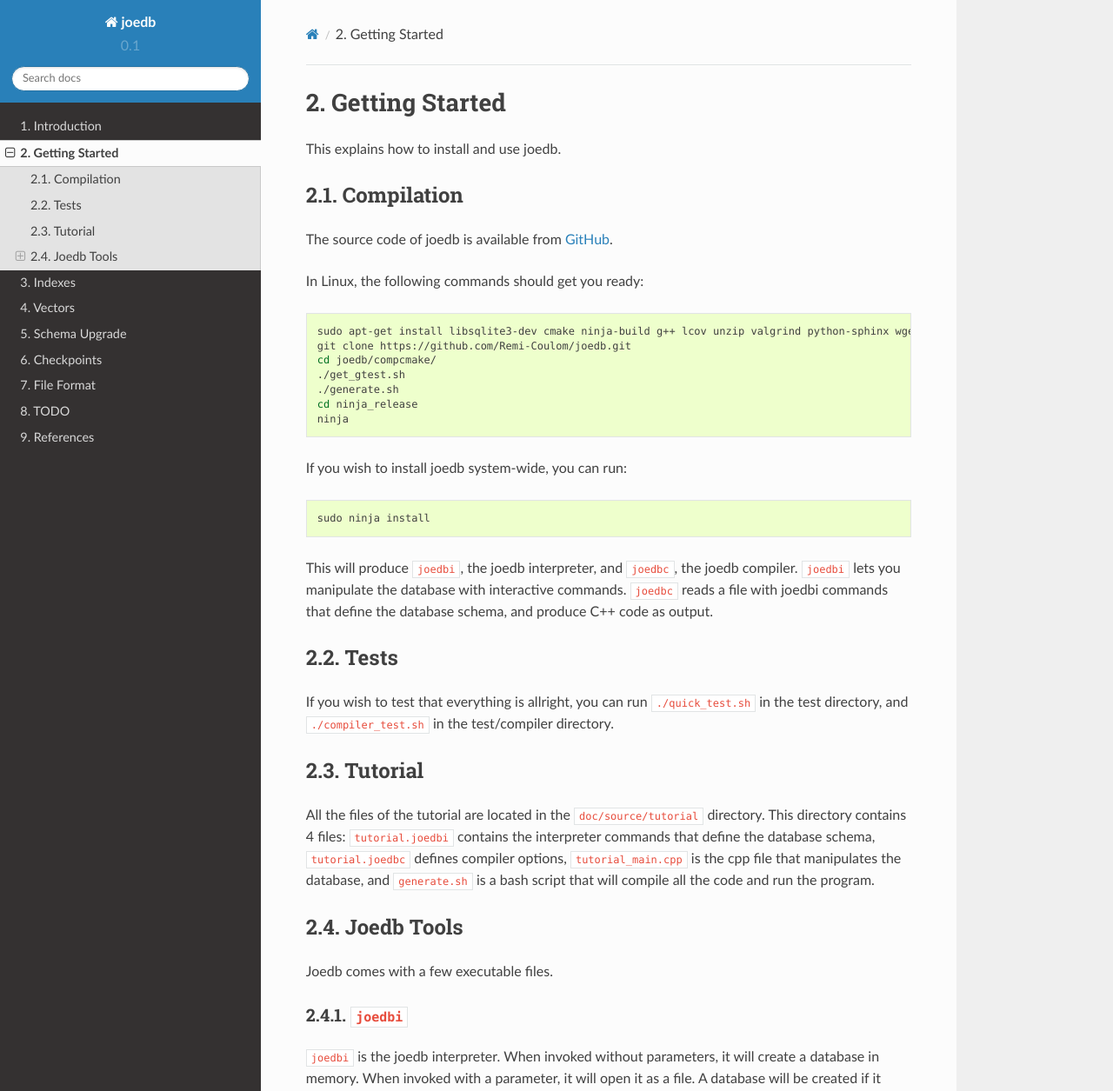
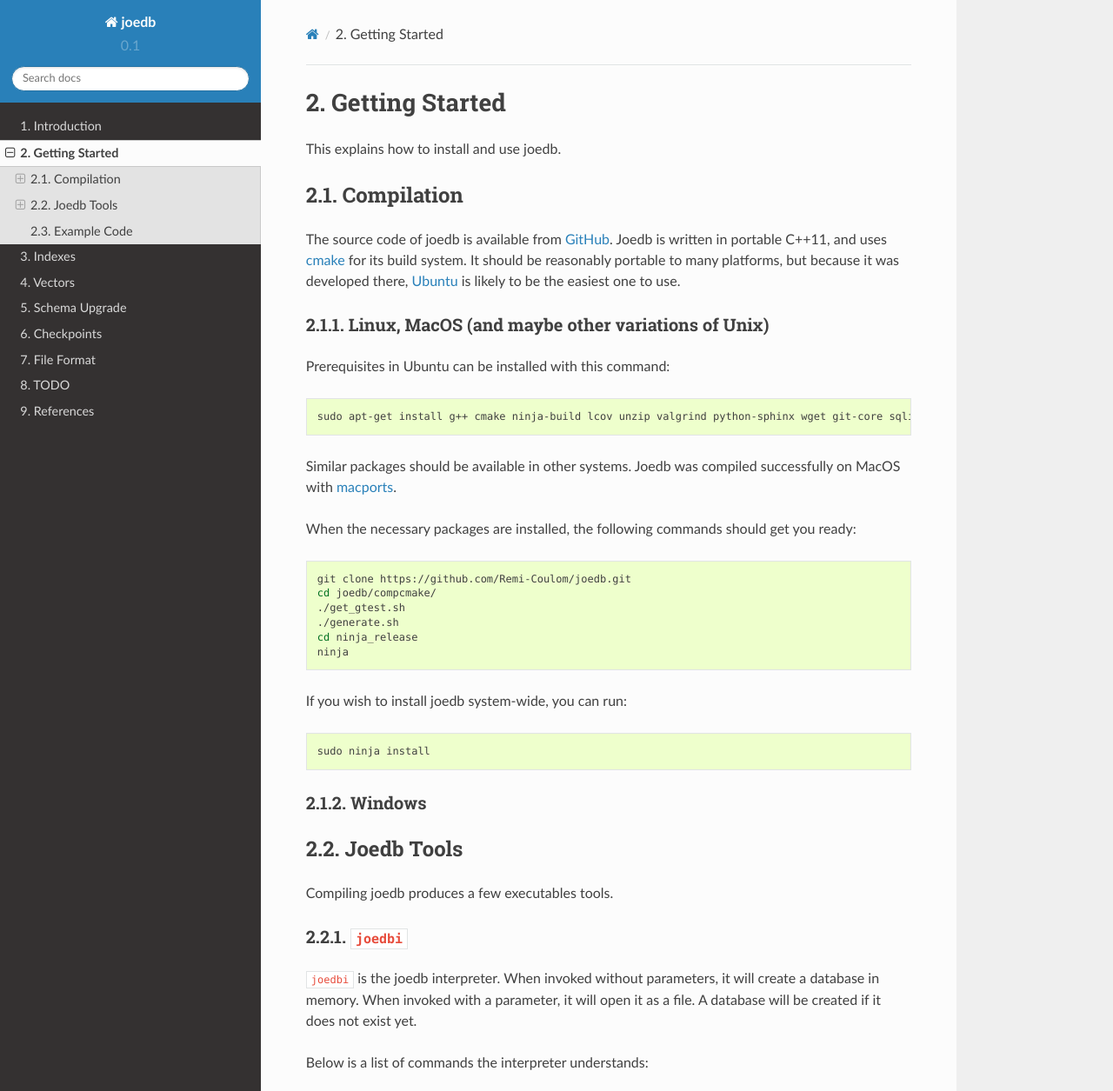
Before and after one commit to Remi-Coulom/joedb, a Sphinx documentation site: the page built from doc/source/getting_started.rst, in a window 1280 px wide and 1400 px high, cut to the strip 0-1255 px from the top of the window. Shown: the whole strip at 87% size. Built offline with Sphinx 7.4.7 and the Read the Docs theme 2.0.0, drawn with Linux system fonts in a browser that asks for light colours; formulas are drawn with MathJax 3; some of the changed text lies outside the part shown.

Commit message:
Documenting...

```diff
--- a/doc/source/getting_started.rst
+++ b/doc/source/getting_started.rst
@@ -6,13 +6,23 @@
 Compilation
 -----------
 
-The source code of joedb is available from `GitHub <https://github.com/Remi-Coulom/joedb>`_.
+The source code of joedb is available from `GitHub <https://github.com/Remi-Coulom/joedb>`_. Joedb is written in portable C++11, and uses `cmake <https://cmake.org/>`_ for its build system. It should be reasonably portable to many platforms, but because it was developed there, `Ubuntu <https://www.ubuntu.com/>`_ is likely to be the easiest one to use.
 
-In Linux, the following commands should get you ready:
+Linux, MacOS (and maybe other variations of Unix)
+^^^^^^^^^^^^^^^^^^^^^^^^^^^^^^^^^^^^^^^^^^^^^^^^^
+
+Prerequisites in Ubuntu can be installed with this command:
 
 .. code-block:: bash
 
-    sudo apt-get install libsqlite3-dev cmake ninja-build g++ lcov unzip valgrind python-sphinx wget git-core libboost-all-dev sqlitebrowser
+    sudo apt-get install g++ cmake ninja-build lcov unzip valgrind python-sphinx wget git-core sqlite3 libsqlite3-dev sqlitebrowser
+
+Similar packages should be available in other systems. Joedb was compiled successfully on MacOS with `macports <https://www.macports.org>`_.
+
+When the necessary packages are installed, the following commands should get you ready:
+
+.. code-block:: bash
+
     git clone https://github.com/Remi-Coulom/joedb.git
     cd joedb/compcmake/
     ./get_gtest.sh
@@ -26,29 +36,19 @@
 
     sudo ninja install
 
-This will produce ``joedbi``, the joedb interpreter, and ``joedbc``, the joedb compiler. ``joedbi`` lets you manipulate the database with interactive commands. ``joedbc`` reads a file with joedbi commands that define the database schema, and produce C++ code as output.
-
-Tests
------
-
-If you wish to test that everything is allright, you can run
-``./quick_test.sh`` in the test directory, and ``./compiler_test.sh`` in the
-test/compiler directory.
-
-Tutorial
---------
-
-All the files of the tutorial are located in the ``doc/source/tutorial`` directory. This directory contains 4 files: ``tutorial.joedbi`` contains the interpreter commands that define the database schema, ``tutorial.joedbc`` defines compiler options, ``tutorial_main.cpp`` is the cpp file that manipulates the database, and ``generate.sh`` is a bash script that will compile all the code and run the program.
+Windows
+^^^^^^^
 
 Joedb Tools
 -----------
 
-Joedb comes with a few executable files.
+Compiling joedb produces a few executables tools.
 
 ``joedbi``
 ^^^^^^^^^^
+``joedbi`` is the joedb interpreter. When invoked without parameters, it will create a database in memory. When invoked with a parameter, it will open it as a file. A database will be created if it does not exist yet.
 
-``joedbi`` is the joedb interpreter. When invoked without parameters, it will create a database in memory. When invoked with a parameter, it will open it as a file. A database will be created if it does not exist yet.
+Below is a list of commands the interpreter understands:
 
 .. literalinclude:: ./tutorial/joedbi_help.out
    :language: none
@@ -81,3 +81,14 @@
 ^^^^^^^^^^^^^^^^^
 
 ``joedb_browser`` uses ``joedb_logdump`` to produce an SQLite database, and invokes ``sqlitebrowser`` to browse it.
+
+Example Code
+------------
+
+Example code is located in the ``doc/source/tutorial`` directory:
+
+- ``tutorial.joedbi`` contains the interpreter commands that define the database schema,
+- ``tutorial.joedbc`` defines compiler options,
+- ``tutorial_main.cpp`` is the cpp shown in the :doc:`intro`,
+- ``index_tutorial.cpp`` illustrates how to use :doc:`indexes`,
+- and ``generate.sh`` is a bash script that will compile all the code and run the programs.
```
Also changed, not shown: README.rst (+11 -6 lines), 1 other file.
